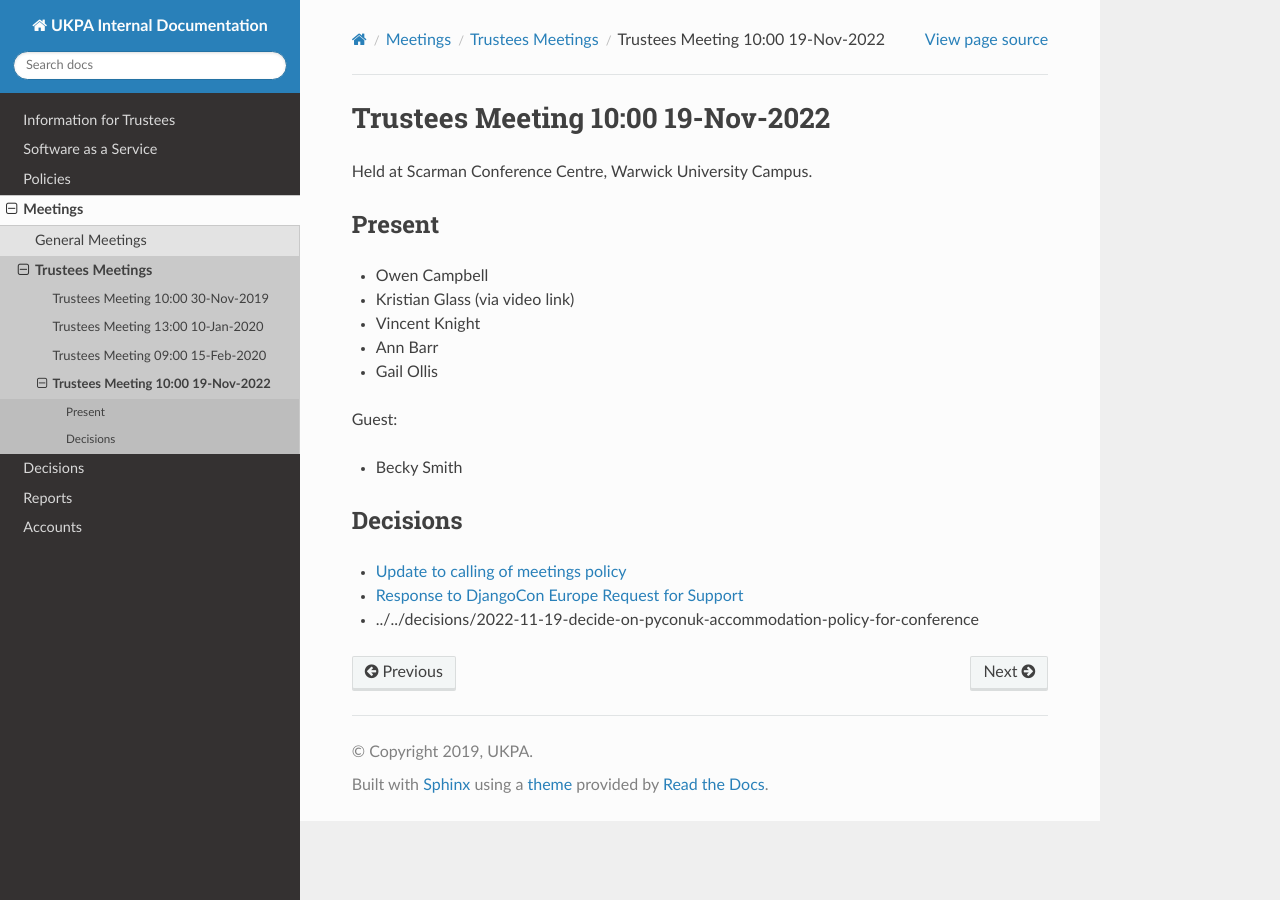
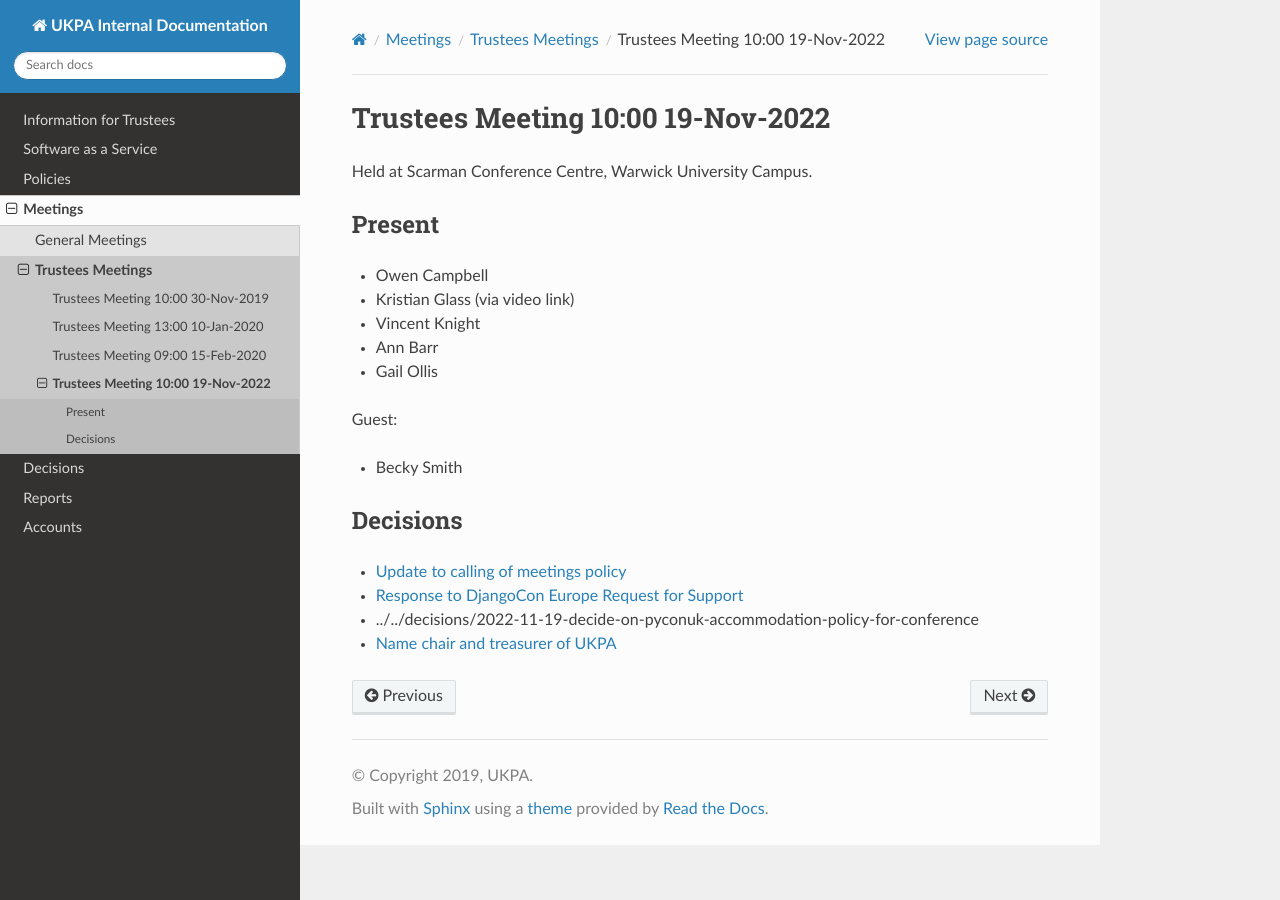
Before and after one commit to UKPythonAssociation/ukpa-internaldocs, a Sphinx documentation site: the page built from source/meetings/trustees/2022-11-19.rst, in a window 1280 px wide. Built offline with Sphinx 7.4.7 and the Read the Docs theme 2.0.0, drawn with Linux system fonts in a browser that asks for light colours.

Commit message:
Add decision about treasurer and chair.

```diff
--- a/source/meetings/trustees/2022-11-19.rst
+++ b/source/meetings/trustees/2022-11-19.rst
@@ -22,3 +22,4 @@ Decisions
 - :doc:`../../decisions/2022-11-19-update-meetings-notice`
 - :doc:`../../decisions/2022-11-19-djangocon-europe-2023`
 - :doc:`../../decisions/2022-11-19-decide-on-pyconuk-accommodation-policy-for-conference`
+- :doc:`../../decisions/2022-11-19-treasurer-and-chair`
```
